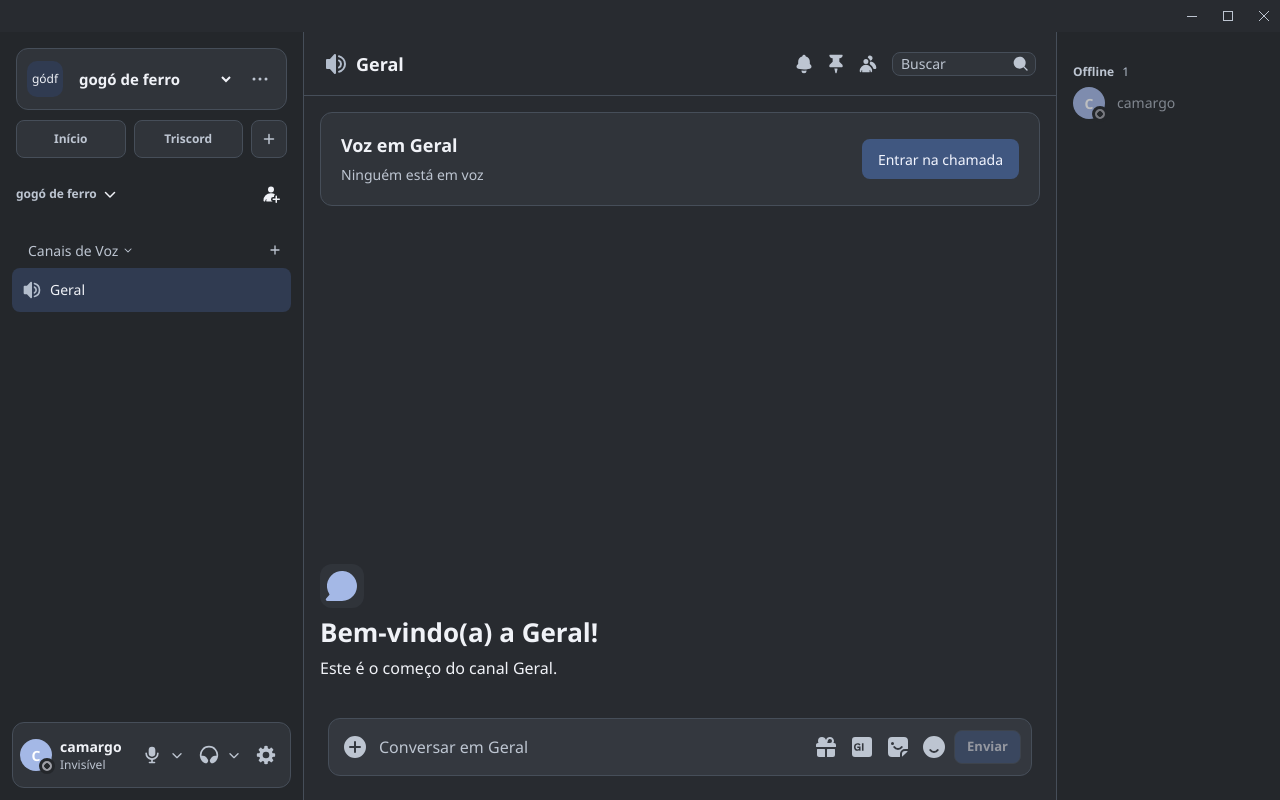
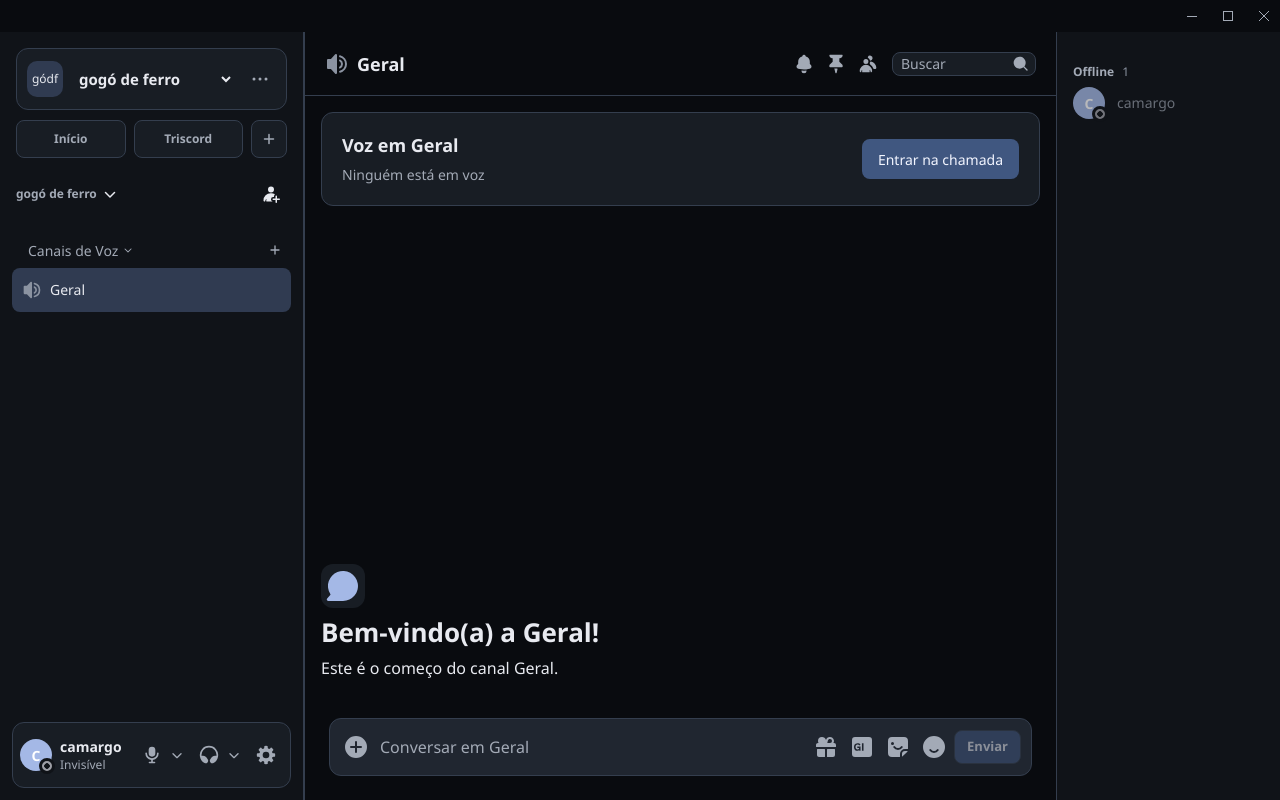
Before and after one commit to Otremba/triscord, a Preact app in the folder desktop/web/: page / in a window 1280 px wide. Built offline with nearby package versions, Linux system fonts and the light colour scheme; the HTML template or start-up script is replaced by a standard one.

Commit message:
chore: set midnight as default appearance theme

```diff
--- a/desktop/web/src/fixtures.ts
+++ b/desktop/web/src/fixtures.ts
@@ -10,7 +10,7 @@ export function fixtureSession(name: string): Session {
     settings: {
       inputDevices: [{ id: '01', name: 'Microfone (USB Audio)' }], outputDevices: [{ id: '02', name: 'Alto-falantes (Realtek)' }],
       cameraDevices: [{ id: '03', name: 'HD Webcam' }], inputDevice: '', outputDevice: '', cameraDevice: '',
-      inputVolume: 100, outputVolume: 100, noiseSuppression: true, noiseSuppressionMode: 'high', noiseSuppressionHighAvailable: true, desktopNotifications: true, taskbarAlert: true, closeToTray: true, startMinimized: false, openAtLogin: false, loginSupported: true, soundboardVolume: 70, theme: 'dark', shareMode: 'game', shareHd: false, shareAudio: false,
+      inputVolume: 100, outputVolume: 100, noiseSuppression: true, noiseSuppressionMode: 'high', noiseSuppressionHighAvailable: true, desktopNotifications: true, taskbarAlert: true, closeToTray: true, startMinimized: false, openAtLogin: false, loginSupported: true, soundboardVolume: 70, theme: 'midnight', shareMode: 'game', shareHd: false, shareAudio: false,
     },
     servers: [
       { id: '', name: 'Triscord', owned: false },
--- a/desktop/web/src/main.tsx
+++ b/desktop/web/src/main.tsx
@@ -32,10 +32,10 @@ import './styles/tailwind.generated.css';
 import './styles/workspace.css';
 import './styles/workspace-themes.css';
 
-// Keep the first paint aligned with the logo-gray default; saved account preferences arrive from the core.
+// Keep the first paint aligned with the midnight default; saved account preferences arrive from the core.
 const params = new URLSearchParams(location.search);
 document.documentElement.dataset.design='workspace';
-document.documentElement.dataset.theme = params.get('theme') ?? 'dark';
+document.documentElement.dataset.theme = params.get('theme') ?? 'midnight';
 
 const bridge = createBridge(() => fixtureSession(params.get('fixture') ?? 'default'));
 const store = new SessionStore(() => bridge.send({ name: 'requestSnapshot' }));
```
Also changed, not shown: 3 other files (tests, documents, lock files or other folders).
